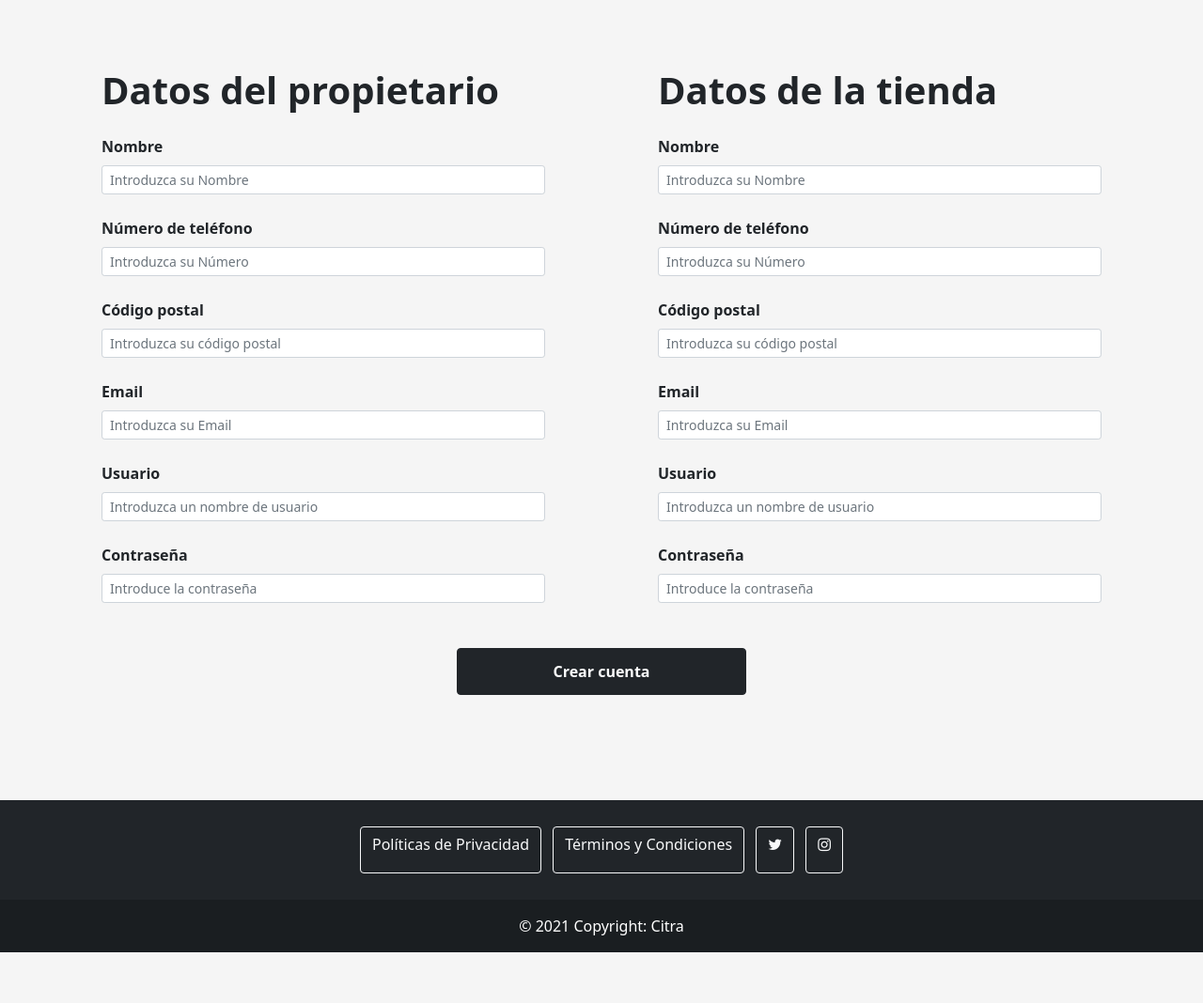
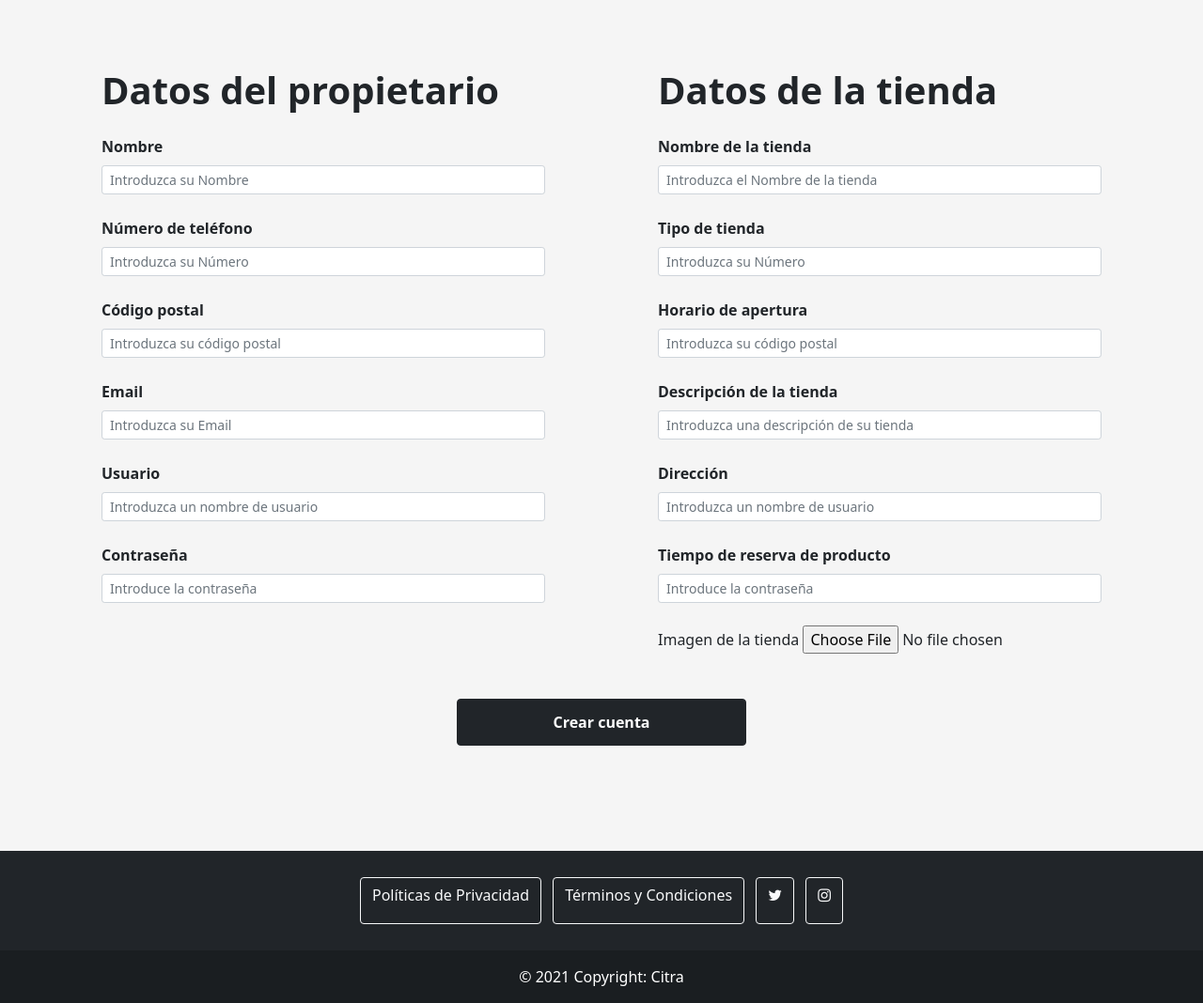
Before and after one commit to laubezqueoff/Citra, a Django app: template main/templates/register_shop.html in a window 1280 px wide. Shown: the part 75-1143 px from the top of the page at 94% size. Before the commit the page ends 1089 px from the top, so only its background shows below. Run offline with Django 3.2, Linux system fonts and the light colour scheme; the template is opened without the code that fills it, so the values that code supplies are empty; some libraries are stand-ins or nearby versions.

Commit message:
[feat] Añadido inputs de la tienda

```diff
--- a/main/templates/login.html
+++ b/main/templates/login.html
@@ -59,9 +59,11 @@
             </div>
             <div class="text-center px-lg-5 pt-lg-4 pb-lg-1 p-4 w-100 mt-auto">
                 <p class="d-inline-block mb-0">¿Todavía no tienes cuenta? </p><a href="/register" class="fw-bold text-decoration-none"> Crea una ahora </a>
+                <input type="hidden" value="User" id="rol" name="rol">
             </div>
             <div class="text-center px-lg-5 pt-lg-4 pb-lg-3 p-4 w-100 mt-auto">
-                <p class="d-inline-block mb-0">¿Te gustaría mostrar tus productos?</p><a href="/registerShop" class="fw-bold text-decoration-none"> Crea una tienda </a>
+                <p class="d-inline-block mb-0">¿Te gustaría mostrar tus productos?</p><a href="/register" class="fw-bold text-decoration-none"> Crea una tienda </a>
+                <input type="hidden" value="Owner" id="rol" name="rol">
             </div>
         </div>
 
--- a/main/templates/register_shop.html
+++ b/main/templates/register_shop.html
@@ -37,39 +37,41 @@
                       <label for="exampleInputPassword1" class="form-label fw-bold">Contraseña</label>
                       <input type="password" class="form-control mb-2 form-control-sm " placeholder="Introduce la contraseña" id="password" name="password">
                   </div>
-                  <input type="hidden" value="User" id="rol" name="rol">
+                  <input type="hidden" value="Owner" id="rol" name="rol">
 
           </div>
         </div>
+
 
         <div class="col me-5">
             <div class="m-5">
                 <h1 class="mb-4 fw-bold">Datos de la tienda</h1>
                   <div class="mb-4">
-                      <label for="name" class="form-label fw-bold">Nombre</label>
-                      <input type="text" class="form-control form-control-sm " placeholder="Introduzca su Nombre" id="name" name="name">
+                      <label for="shopName" class="form-label fw-bold">Nombre de la tienda</label>
+                      <input type="text" class="form-control form-control-sm " placeholder="Introduzca el Nombre de la tienda" id="shopName" name="shopName">
                   </div>
                   <div class="mb-4">
-                      <label for="phoneNumber" class="form-label fw-bold">Número de teléfono</label>
-                      <input type="text" class="form-control form-control-sm " placeholder="Introduzca su Número" id="phoneNumber" name="phoneNumber">
+                      <label for="shopType" class="form-label fw-bold">Tipo de tienda</label>
+                      <input type="number" class="form-control form-control-sm " placeholder="Introduzca su Número" id="shopType" name="shopType">
                   </div>
                   <div class="mb-4">
-                      <label for="zipCode" class="form-label fw-bold">Código postal</label>
-                      <input type="text" class="form-control form-control-sm " placeholder="Introduzca su código postal" id="zipCode" name="zipCode">
+                      <label for="schedule" class="form-label fw-bold">Horario de apertura</label>
+                      <input type="text" class="form-control form-control-sm " placeholder="Introduzca su código postal" id="schedule" name="schedule">
                   </div>
                   <div class="mb-4">
-                      <label for="email" class="form-label fw-bold">Email</label>
-                      <input type="email" class="form-control form-control-sm " placeholder="Introduzca su Email" id="email" name="email">
+                      <label for="description" class="form-label fw-bold">Descripción de la tienda</label>
+                      <input type="text" class="form-control form-control-sm " placeholder="Introduzca una descripción de su tienda" id="description" name="description">
                   </div>
                   <div class="mb-4">
-                      <label for="usuario" class="form-label fw-bold">Usuario</label>
-                      <input type="text" class="form-control form-control-sm " placeholder="Introduzca un nombre de usuario" id="username" name="username">
+                      <label for="address" class="form-label fw-bold">Dirección</label>
+                      <input type="text" class="form-control form-control-sm " placeholder="Introduzca un nombre de usuario" id="address" name="address">
                   </div>
                   <div class="mb-4">
-                      <label for="exampleInputPassword1" class="form-label fw-bold">Contraseña</label>
-                      <input type="password" class="form-control mb-2 form-control-sm " placeholder="Introduce la contraseña" id="password" name="password">
+                      <label for="durationBooking" class="form-label fw-bold">Tiempo de reserva de producto</label>
+                      <input type="password" class="form-control mb-2 form-control-sm " placeholder="Introduce la contraseña" id="durationBooking" name="durationBooking">
                   </div>
-                  <input type="hidden" value="User" id="rol" name="rol">
+                  <label> Imagen de la tienda </label>
+                  <input type="file" id="picture" name="picture">
 
           </div>
         </div>
```
